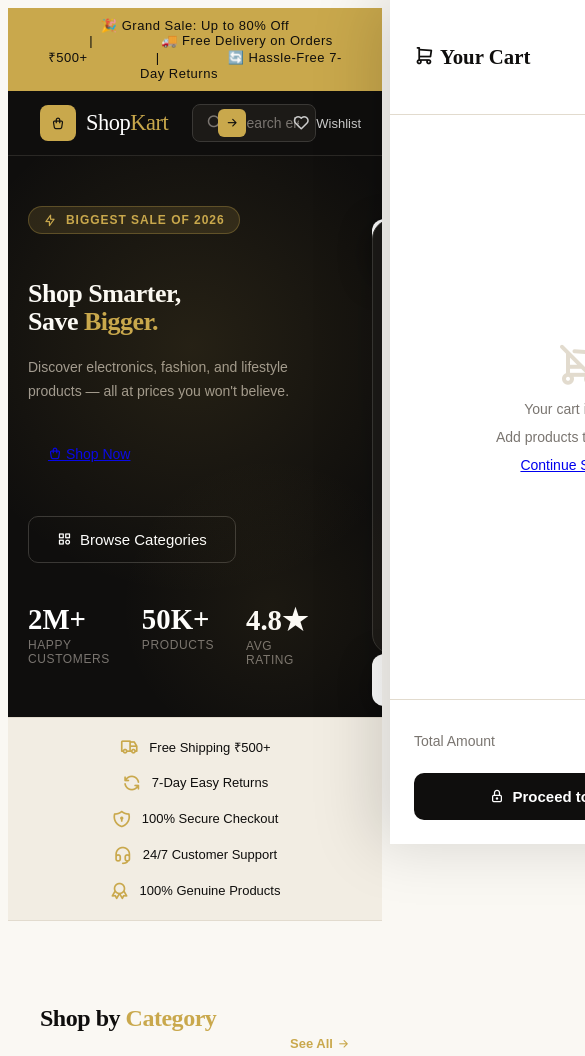
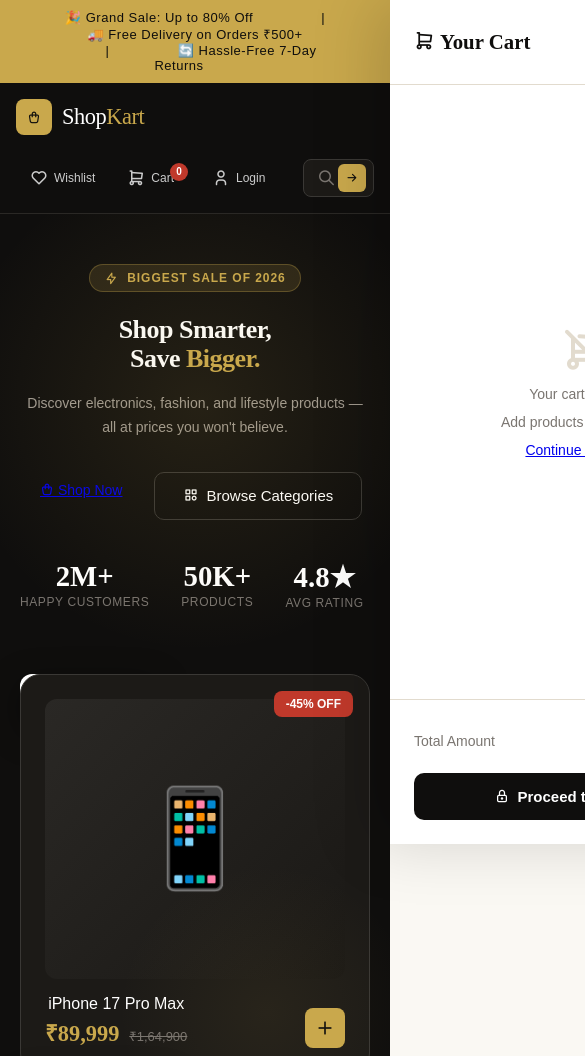
Before and after one commit to NikhilM2429/shopkart, a website: page index.html in a window 390 px wide. Shown: the top 1056 px of the page, 585 px wide, since content can reach past the window. Drawn offline with Linux system fonts and the light colour scheme.

Commit message:
mobile responsive fix

```diff
--- a/style.css
+++ b/style.css
@@ -242,3 +242,262 @@
 i{
   background-color: none;
 }
+/* ================================
+   BASE RESET
+================================ */
+*,
+*::before,
+*::after {
+  box-sizing: border-box;
+  margin: 0;
+  padding: 0;
+}
+
+:root {
+  --sk-gold: #C9A84C;
+  --sk-gold-light: #F0D98A;
+  --sk-gold-dark: #8B6914;
+  --sk-ink: #0F0E0D;
+  --sk-cream: #FAF8F3;
+  --sk-warm: #F2EDE3;
+  --sk-muted: #7A7570;
+  --sk-border: #E2DBCE;
+  --sk-surface: #FFFFFF;
+  --sk-red: #C0392B;
+
+  --font-display: 'Playfair Display', serif;
+  --font-body: 'DM Sans', sans-serif;
+
+  --r: 12px;
+  --r-lg: 20px;
+}
+
+html {
+  scroll-behavior: smooth;
+}
+
+body {
+  font-family: var(--font-body);
+  background: var(--sk-cream);
+  color: var(--sk-ink);
+  min-height: 100vh;
+  overflow-x: hidden;
+}
+
+/* ================================
+   NAV
+================================ */
+nav {
+  position: sticky;
+  top: 0;
+  z-index: 100;
+  background: var(--sk-ink);
+  border-bottom: 1px solid #2a2825;
+}
+
+.nav-inner {
+  max-width: 1280px;
+  margin: 0 auto;
+  padding: 0 2rem;
+  display: flex;
+  align-items: center;
+  gap: 1.5rem;
+  height: 64px;
+}
+
+.logo {
+  display: flex;
+  align-items: center;
+  gap: 10px;
+  text-decoration: none;
+  flex-shrink: 0;
+}
+
+.logo-icon {
+  width: 36px;
+  height: 36px;
+  background: var(--sk-gold);
+  border-radius: 8px;
+  display: flex;
+  align-items: center;
+  justify-content: center;
+  color: var(--sk-ink);
+}
+
+.logo-text {
+  font-family: var(--font-display);
+  font-size: 1.4rem;
+  color: #fff;
+}
+
+.logo-text span {
+  color: var(--sk-gold);
+}
+
+.search-wrap {
+  flex: 1;
+  position: relative;
+  max-width: 520px;
+}
+
+.search-wrap input {
+  width: 100%;
+  padding: 10px 16px 10px 44px;
+  border: 1.5px solid #3a3835;
+  border-radius: 8px;
+  background: #1c1a17;
+  color: #fff;
+  font-size: 14px;
+}
+
+.search-icon {
+  position: absolute;
+  left: 14px;
+  top: 50%;
+  transform: translateY(-50%);
+  color: #7a7570;
+}
+
+.search-btn {
+  position: absolute;
+  right: 8px;
+  top: 50%;
+  transform: translateY(-50%);
+  background: var(--sk-gold);
+  border: none;
+  border-radius: 6px;
+  width: 28px;
+  height: 28px;
+}
+
+.nav-actions {
+  display: flex;
+  gap: 4px;
+  margin-left: auto;
+}
+
+.nav-btn {
+  padding: 8px 14px;
+  color: #ccc;
+  background: transparent;
+  border: none;
+  cursor: pointer;
+}
+
+/* ================================
+   HERO
+================================ */
+.hero {
+  background: var(--sk-ink);
+  padding: 5rem 2rem;
+}
+
+.hero-inner {
+  max-width: 1280px;
+  margin: auto;
+  display: grid;
+  grid-template-columns: 1fr 1fr;
+  gap: 4rem;
+}
+
+/* ================================
+   CATEGORY GRID
+================================ */
+.cat-grid {
+  display: grid;
+  grid-template-columns: repeat(8, 1fr);
+  gap: 1rem;
+}
+
+/* ================================
+   PRODUCTS
+================================ */
+.prod-grid {
+  display: grid;
+  grid-template-columns: repeat(auto-fill, minmax(220px, 1fr));
+  gap: 1.25rem;
+}
+
+/* ================================
+   CART
+================================ */
+.cart-panel {
+  position: fixed;
+  right: 0;
+  top: 0;
+  width: 380px;
+  height: 100%;
+  background: #fff;
+}
+
+/* ================================
+   ================================
+   📱 MOBILE FIXES (IMPORTANT)
+   ================================
+================================ */
+
+@media (max-width: 1024px) {
+  .cat-grid {
+    grid-template-columns: repeat(4, 1fr);
+  }
+}
+
+@media (max-width: 768px) {
+
+  /* NAV FIX */
+  .nav-inner {
+    flex-wrap: wrap;
+    height: auto;
+    padding: 1rem;
+  }
+
+  .search-wrap {
+    order: 3;
+    width: 100%;
+  }
+
+  .nav-actions {
+    flex-wrap: wrap;
+  }
+
+  /* HERO FIX */
+  .hero-inner {
+    grid-template-columns: 1fr;
+    text-align: center;
+  }
+
+  /* CATEGORY FIX */
+  .cat-grid {
+    grid-template-columns: repeat(2, 1fr);
+  }
+
+  /* PRODUCT FIX */
+  .prod-grid {
+    grid-template-columns: repeat(2, 1fr);
+  }
+
+  /* CART FIX */
+  .cart-panel {
+    width: 100%;
+  }
+
+  /* SECTION PADDING */
+  .section {
+    padding: 2rem 1rem;
+  }
+}
+
+@media (max-width: 480px) {
+
+  .prod-grid {
+    grid-template-columns: 1fr;
+  }
+
+  .hero {
+    padding: 3rem 1rem;
+  }
+
+  .nav-btn {
+    font-size: 12px;
+  }
+}
```
